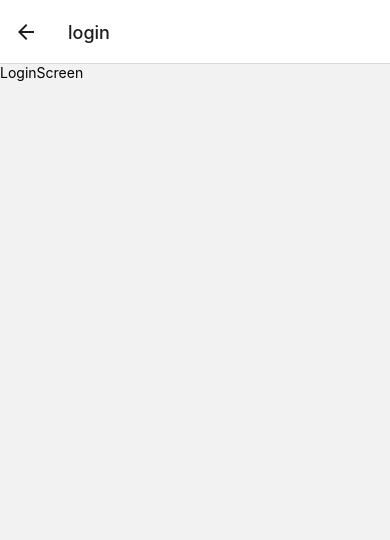
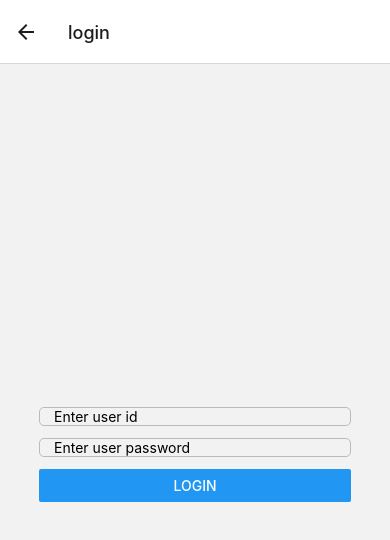
Before and after one commit to G1GACHADS/mobile, a React Native app: screen /login in a window 390 px wide. Shown: the top 540 px of the page. Built offline with nearby package versions, Linux system fonts and the light colour scheme.

Commit message:
Update login-screen.jsx

```diff
--- a/screens/login-screen.jsx
+++ b/screens/login-screen.jsx
@@ -1,9 +1,83 @@
-import { Text, View } from "react-native";
+import { createContext, useContext, useState } from "react";
+import { Text, View, TextInput, StyleSheet, Button } from "react-native";
 
-export const LoginScreen = () => {
+export const LoginScreen = ({ navigation }) => {
+  const [error, setError] = useState({
+    message: "",
+  });
+
+  const [userId, setUserId] = useState("");
+  const [password, setPassword] = useState("");
+
+  const signin = async () => {
+    if (userId != "" && password != "") {
+      const form = new FormData();
+      form.append("user-id", userId);
+      form.append("user-password", password);
+      const response = await fetch("https://mustseeum.com/api/account/login", {
+        method: "POST",
+        headers: {
+          Accept: "application/json",
+          "Content-type": "multipart/form-data",
+        },
+        body: form,
+      });
+      const json = await response.json();
+      const errorCode = json["error-code"];
+      if (errorCode === "1") {
+        setError({
+          message: json["message"],
+        });
+      } else {
+        navigation.push("destinations");
+      }
+    }
+  };
   return (
-    <View>
-      <Text>LoginScreen</Text>
+    <View style={styles.container}>
+      <View style={styles.wrapper}>
+        <TextInput
+          style={styles.input}
+          value={userId}
+          placeholder="Enter user id"
+          onChangeText={(text) => setUserId(text)}
+        />
+        <TextInput
+          style={styles.input}
+          value={password}
+          placeholder="Enter user password"
+          secureTextEntry
+          onChangeText={(text) => setPassword(text)}
+        />
+        <Text>{error.message}</Text>
+        <Button
+          title="Login"
+          onPress={() => {
+            signin();
+          }}
+        ></Button>
+      </View>
     </View>
   );
 };
+const styles = StyleSheet.create({
+  container: {
+    flex: 1,
+    alignItems: "center",
+    justifyContent: "center",
+  },
+  wrapper: {
+    width: "80%",
+  },
+  input: {
+    marginBottom: 12,
+    borderWidth: 1,
+    borderColor: "#bbb",
+    borderRadius: 5,
+    paddingHorizontal: 14,
+  },
+  error: {
+    color: "red",
+    marginLeft: 20,
+  },
+});
```
